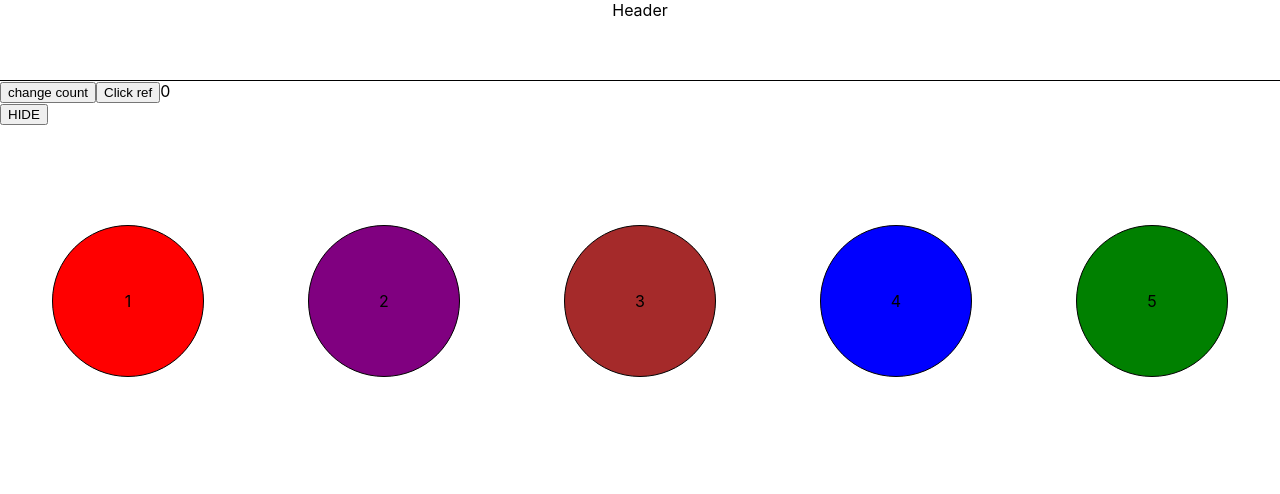
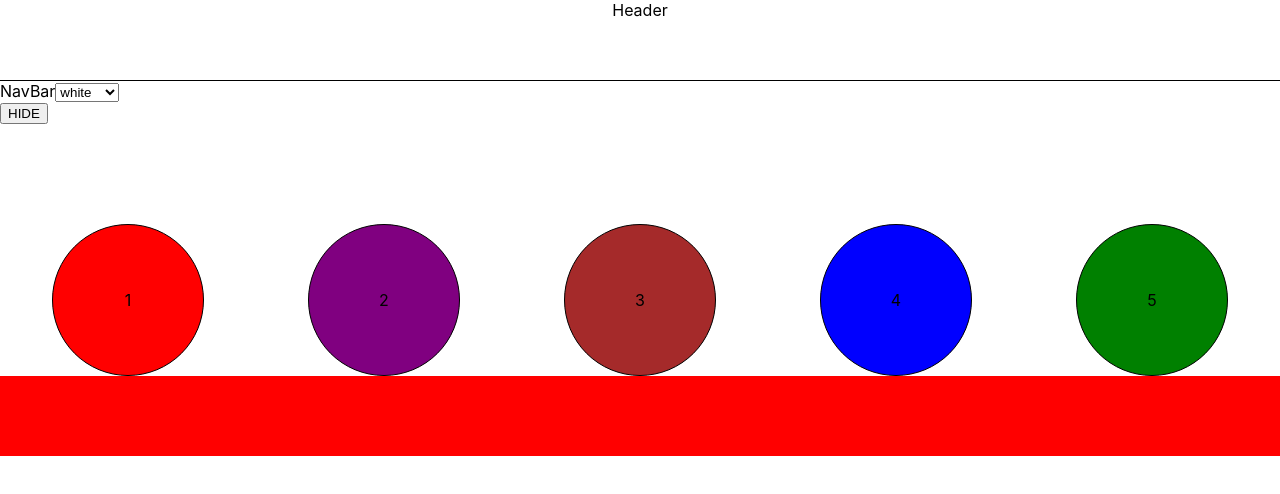
Before and after one commit to mycroft0/React-project-HR_SOFT, a React (Create React App) app: page / in a window 1280 px wide. Shown: the top 494 px of the page. Built offline with nearby package versions, Linux system fonts and the light colour scheme.

Commit message:
home addings context

```diff
--- a/src/App.js
+++ b/src/App.js
@@ -3,6 +3,7 @@ import {COLORS, BUTTON_TYPES} from "./helpers/constants"
 import Header from "./components/Header";
 
 import NavBar from "./components/NavBar";
+import Footer from "./components/Footer";
 
 
 const {RED, PURPLE, BROWN, BLUE,GREEN, ORANGE} = COLORS
@@ -64,7 +65,7 @@ class App extends Component{
         return(
             <>
                 {isHeaderShown && <Header color={chosenCircle && circles[chosenCircle - 1].color} /> }
-                <NavBar/>
+                <NavBar isHeaderShown = {isHeaderShown.toString()}/>
                 <button onClick={this.toggleHeader}>{isHeaderShown ? HIDE : SHOW}</button>
                 <div className="container">
                     {
@@ -81,6 +82,8 @@ class App extends Component{
                         })
                     }
                 </div>
+
+                <Footer/>
             </>
 
         );
--- /dev/null
+++ b/src/components/Footer/index.js
@@ -0,0 +1,16 @@
+import {useContext} from "react";
+import {ColorThemeContext} from "../../context/colorThemeProvider";
+
+const Footer = () =>{
+
+    const {themeColor} = useContext(ColorThemeContext)
+    console.log('themeColor', themeColor)
+
+    return(
+        <div style={{height: '10vh', width: '100%' , backgroundColor: themeColor }}>
+
+        </div>
+    )
+}
+
+export default Footer
--- a/src/components/NavBar/index.js
+++ b/src/components/NavBar/index.js
@@ -1,46 +1,24 @@
-import {useEffect, useState, useRef} from "react";
+import {useContext} from "react";
+import {ColorThemeContext} from "../../context/colorThemeProvider";
 
-const NavBar = () => {
+const NavBar = () =>{
 
-    const [count,setCount] = useState(0)
+    const {themeColor, setThemeColor} = useContext(ColorThemeContext)
 
-    const ref = useRef()
-
-    useEffect(()=>{
-        /*fetch('kkkk')
-            .then(res => res.json())
-            .then(res=>{
-                setCount(res)
-            })*/
-        document.addEventListener('click', clickHandler)
-        return(
-            document.removeEventListener('click', clickHandler)
-        )
-    },[])
-
-    const clickHandler = (e) => {
-        console.log(e.target)
+    const handleThemeColor = e =>{
+        setThemeColor(e.target.value)
     }
 
-    const changeCount = arg  =>{
-        setCount(prev => ++prev)
-        setCount(prev => ++prev)
-        setCount(prev => ++prev)
-        setCount(prev => ++prev)
-
-    }
-
-    const changeState = () => {
-        console.log(ref.current)
-    }
-
-    return (
+    return(
         <div>
-            <button  onClick={changeCount}>change count</button>
-            <button ref={ref} onClick={changeState}>Click ref</button>
-            {count}
-        </div>  )
-
+            NavBar
+            <select value={themeColor} onChange={handleThemeColor} name = 'color' id = 'color'>
+                <option value = "white">white</option>
+                <option value = "green">green</option>
+                <option value = "orange">orange</option>
+            </select>
+        </div>
+    )
 }
 
 export default NavBar
--- /dev/null
+++ b/src/context/colorThemeProvider.js
@@ -0,0 +1,14 @@
+import {createContext, useState} from "react";
+
+export const ColorThemeContext = createContext(null)
+
+const ColorThemeProvider = ({children}) => {
+
+    const [themeColor, setThemeColor] = useState('red')
+
+    return <ColorThemeContext.Provider value = {{themeColor, setThemeColor}}>
+        {children}
+    </ColorThemeContext.Provider>
+}
+
+export default ColorThemeProvider
--- a/src/index.js
+++ b/src/index.js
@@ -2,8 +2,16 @@ import React from 'react';
 import ReactDOM from 'react-dom/client';
 import './index.css';
 import App from './App';
+import ColorThemeProvider from "./context/colorThemeProvider";
 
 const root = ReactDOM.createRoot(document.getElementById('root'));
 root.render(
-    <App />
+
+    <ColorThemeProvider>
+        <App />
+    </ColorThemeProvider>
+
 );
+
+
+//High Order Component
```
